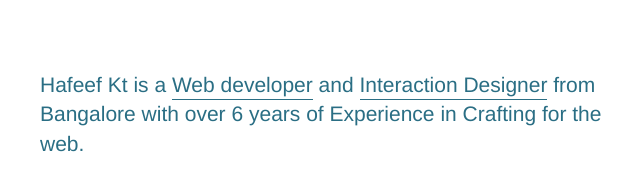
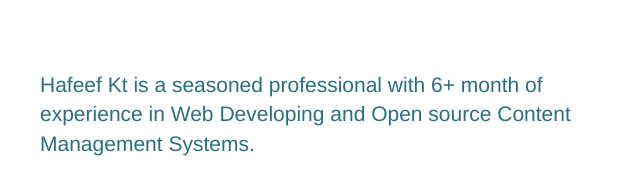
Before and after one commit to muneef/muneef.github.io, a plain HTML site: page index.html in a window 1280 px wide. Shown: the top 175 px of the page, without its empty margins (315-955 px from the left). Drawn offline with Linux system fonts and the light colour scheme.

Commit message:
meta change

```diff
--- a/index.html
+++ b/index.html
@@ -3,9 +3,9 @@
   <head>
     <meta charset="utf-8">
     <meta name="viewport" content="width=device-width, initial-scale=1.0">
-    <meta name="description" content="Muneef is a Web developer and Interaction Designer hybrid from Bangalore with over 6 years of Experience in Crafting for the web.">
+    <meta name="description" content="Hafeef is a Web developer and Interaction Designer hybrid from Bangalore with over 6 years of Experience in Crafting for the web.">
     <meta name="keywords" content="Drupal,Backbone.js,UX, UI Desginer Bangalore">
-    <meta name="author" content="Muneef Hameed">
+    <meta name="author" content="Hafeef">
     <link rel="shortcut icon" href="../../assets/ico/favicon.png">
 
     <title>Hafeef Kt | Bangalore based Designer and Developer (Drupal/RoR/Codeigniter)</title>
@@ -32,7 +32,7 @@
 
       <!-- Begin page content -->
       <div class="container">
-        <p class="lead">Hafeef Kt is a <strong>Web developer</strong> and <strong>Interaction Designer</strong> from Bangalore with over 6 years of Experience in Crafting for the web.</p>
+        <p class="lead">Hafeef Kt is a seasoned professional with 6+ month of experience in Web  Developing and Open source Content Management Systems.</p>
         <ul class="socials">
           <li><a href="http://www.linkedin.com/in/hafeefkt" target="_blank" class=""><i class="icon icon-linkedin-squared"></i></a></li>
           <li><a href="http://www.fb.com/hafeefkt" target="_blank" class=""><i class="icon icon-facebook"></i></a></li>
```
